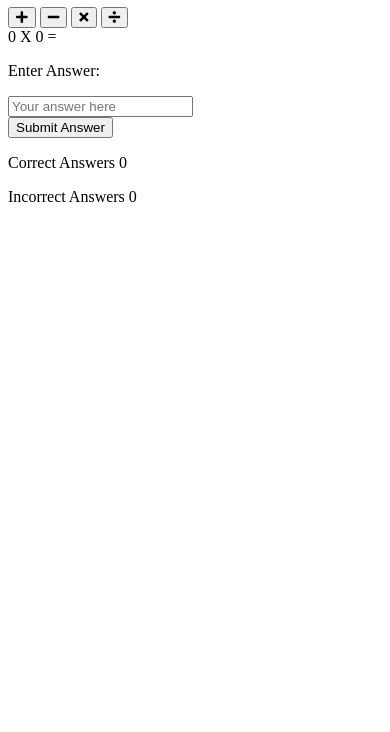
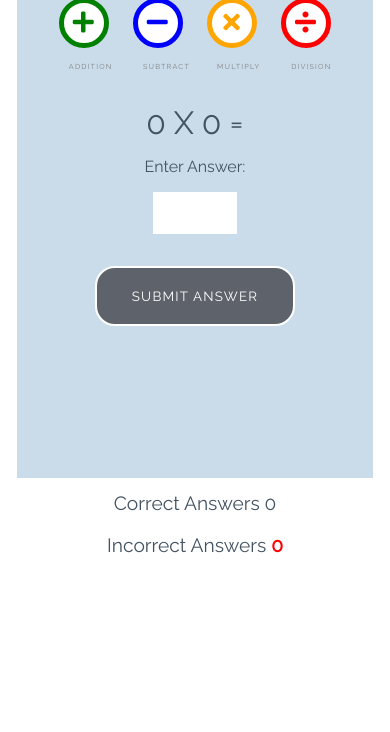
Before and after one commit to iismail06/love-maths, a plain HTML site: page index.html in a window 390 px wide. Shown: the part 112-844 px from the top of the page. Drawn offline with Linux system fonts and the light colour scheme.

Commit message:
Update HTML structure for game controls and add button labels for operations

```diff
--- a/assets/css/style.css
+++ b/assets/css/style.css
@@ -0,0 +1,278 @@
+/* --------- Global style */
+
+body {
+    background-color: white;
+    font-family: "Raleway", sans-serif;
+    color: #445361;
+    text-align: center;
+}
+
+/* --------- Heading */
+
+.heading {
+    text-align: center;
+    font-size: 2.5rem;
+}
+
+.logo {
+    height: 40px;
+    padding-right: 5px;
+}
+
+/* --------- Game layout */
+
+.game-area {
+    background-color: #cadce9;
+    box-sizing: border-box;
+    width: 85%;
+    height: 65vh;
+    max-height: 450px;
+    max-width: 830px;
+    margin-left: auto;
+    margin-right: auto;
+    padding: 1%;
+}
+
+.question-area {
+    width: 50%;
+    font-size: 2rem;
+    margin: auto;
+    padding: 50px 0;
+}
+
+.question-area span {
+    padding: 0 15px;
+}
+
+.score-area {
+    margin: 5px auto;
+    width: 60%;
+    font-size: 1.2rem;
+}
+
+.controls-area {
+    width: 85%;
+    margin: 30px auto;
+}
+
+#score {
+    color: green;
+    font-weight: bold;
+}
+
+#incorrect {
+    color: red;
+    font-weight: bold;
+}
+
+.answer-message {
+    display: none;
+    font-size: 1rem;
+}
+
+#answer-box {
+    border: none;
+    color: #445361;
+    display: inline-block;
+    height: 40px;
+    width: 80px;
+    font-size: 1.2rem;
+}
+
+.scores {
+    display: inline-block;
+    padding: 25px;
+}
+
+/* --------- Buttons */
+
+.btn {
+    width: 220px;
+    height: 60px;
+    font-family: "Raleway", sans-serif;
+    text-transform: uppercase;
+    letter-spacing: 1.2px;
+    color: white;
+}
+
+.btn:focus {
+    outline: none;
+}
+
+.btn--big {
+    padding-top: 10px;
+    border-radius: 50%;
+    background-color: white;
+    border: 10px solid;
+    width: 100px;
+    height: 100px;
+    font-size: 3.2rem;
+    margin: 0 30px;
+    transition: all 0.5s;
+}
+
+.btn--big::after {
+    content: attr(data-text);
+    font-size: 1rem;
+    color:#445361;
+    position: relative;
+    left: -0.5rem;
+}
+
+.btn--blue {
+    border-color: blue;
+    color: blue;
+}
+
+.btn--blue:active,
+.btn--blue:hover {
+    background-color: darkblue;
+    color: white;
+}
+
+.btn--orange {
+    border-color: orange;
+    color: orange;
+}
+
+.btn--orange:active,
+.btn--orange:hover {
+    background-color: darkorange;
+    color: white;
+}
+
+.btn--red {
+    border-color: red;
+    color: red;
+}
+
+.btn--red:active,
+.btn--red:hover {
+    background-color: darkred;
+    color: white;
+}
+
+.btn--green {
+    border-color: green;
+    color: green;
+}
+
+.btn--green:active,
+.btn--green:hover {
+    background-color: darkgreen;
+    color: white;
+}
+
+.btn--gray {
+    margin-top: 25px;
+    background-color: #5e626b;
+    border: 2px solid #fff;
+    border-radius: 20px;
+    color: #fff;
+}
+
+.btn--gray:active,
+.btn--gray:hover {
+    background-color: #08090a;
+}
+
+/* --------- Media queries */
+
+@media (max-width: 768px) {
+    .game-area {
+        width: 95%;
+        height: auto;
+        min-height: 500px;
+        padding: 20px;
+    }
+
+    .question-area {
+        width: 80%;
+        padding: 30px 0;
+    }
+
+    .btn--gray,
+    .btn--grey {
+        margin-top: 20px;
+        width: 200px;
+    }
+
+    .controls-area {
+        margin: 20px auto;
+    }
+}
+
+@media (max-width: 414px) {
+    .controls-area {
+        width: 100%;
+    }
+
+    .btn--big {
+        margin: 0 10px;
+        padding: 5px;
+        border: 5px solid;
+        width: 50px;
+        height: 50px;
+        font-size: 1.5rem;
+    }
+
+    .btn--big::after {
+        font-size: 0.6rem;
+        left: -0.7rem;
+    }
+
+    .question-area {
+        padding: 10% 0;
+        width: 100%;
+    }
+
+    .question-area span {
+        padding: 0;
+    }
+
+    .answer-message {
+        display: block;
+    }
+
+    #answer-box {
+        display: block;
+        margin: 0 auto;
+    }
+    .btn--gray,
+    .btn--grey {
+        margin-top: 0;
+    }
+
+    .score-area {
+        width: 100%;
+    }
+
+    .scores {
+        margin: 0.5em auto;
+        display: block;
+        padding: 5px;
+    }
+
+    .heading {
+        font-size: 2rem;
+    }
+}
+
+@media (max-width: 320px) {
+    .game-area {
+        height: 70vh;
+    }
+
+    .controls-area {
+        width: 75%;
+        margin: 10px auto;
+    }
+
+    .btn--big {
+        margin: 10px 10px;
+    }
+    .question-area {
+        padding: 10px 0;
+    }
+
+}
--- a/index.html
+++ b/index.html
@@ -22,17 +22,21 @@
 <!--Game area-->
 <div class="game-area">
     <div class ="control-area">
-        <button class = "btn btn--big btn--green">
+        <button data-type="addition" class = "btn btn--big btn--green">
             <i class="fas fa-plus"></i>
+            <div style="font-size: 0.3em; color: gray; margin-top: 25px; text-align: center; width: 100%;">Addition</div>
         </button>
-        <button class = "btn btn--big btn--blue">
+        <button data-type="subtraction" class = "btn btn--big btn--blue">
             <i class="fas fa-minus"></i>
+            <div style="font-size: 0.3em; color: gray; margin-top: 25px; text-align: center; width: 100%;">Subtract</div>
         </button>
-        <button class = "btn btn--big btn--orange">
+        <button data-type="multiply" class = "btn btn--big btn--orange">
             <i class="fas fa-times"></i>
+            <div style="font-size: 0.3em; color: gray; margin-top: 25px; text-align: center; width: 100%;">Multiply</div>
         </button>
-        <button class = "btn btn--big btn--red">
+        <button data-type="division" class = "btn btn--big btn--red">
             <i class="fas fa-divide"></i>
+            <div style="font-size: 0.3em; color: gray; margin-top: 25px; text-align: center; width: 100%;">Division</div>
         </button>
     </div>
     <!--Question area-->
@@ -42,9 +46,9 @@
         <span id = "operand2">0</span>
         <span>=</span>
         <p class="answer-message"> Enter Answer: </p>
-        <input  id="answer-box" type="number" class="answer-input"  placeholder="Your answer here">
+        <input  id="answer-box" type="number" class="answer-input">
     </div>
-    <button class = "btn btn--grey">Submit Answer</button>
+    <button data-type="submit" class = "btn btn--gray">Submit Answer</button>
 </div>
 
 <!--Score area-->
```
